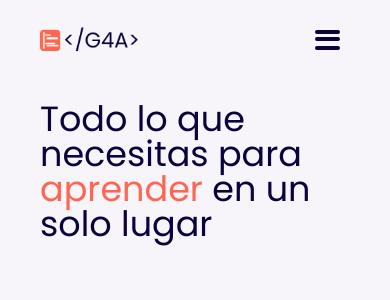
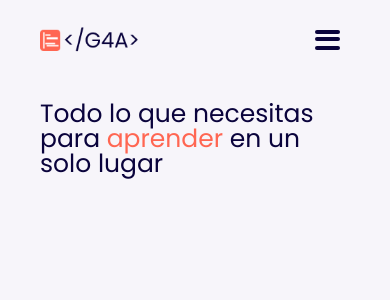
Before and after one commit to 1001-caleb/g4a-landing, a React (Vite) app: page / in a window 390 px wide. Shown: the top 300 px of the page. Built offline with nearby package versions, Linux system fonts and the light colour scheme.

Commit message:
ajust font size to section hero on mobile

```diff
--- a/src/components/Hero.jsx
+++ b/src/components/Hero.jsx
@@ -21,12 +21,21 @@ const Section = styled.section`
     padding: 2rem 4rem;
 
     h3{
-        font-size: 3.5rem;
+        font-size: 2.5rem;
         color: #0A033C;
+        @media(min-width: 768px){
+            font-size: 3.5rem;
+
+        }
 
         span{
+            font-size: 2.5rem;
+            color: #FF6652;
+
+            @media(min-width: 768px){
             font-size: 3.5rem;
-            color: #FF6652;
+
+        }
         }
     }
 `
```
